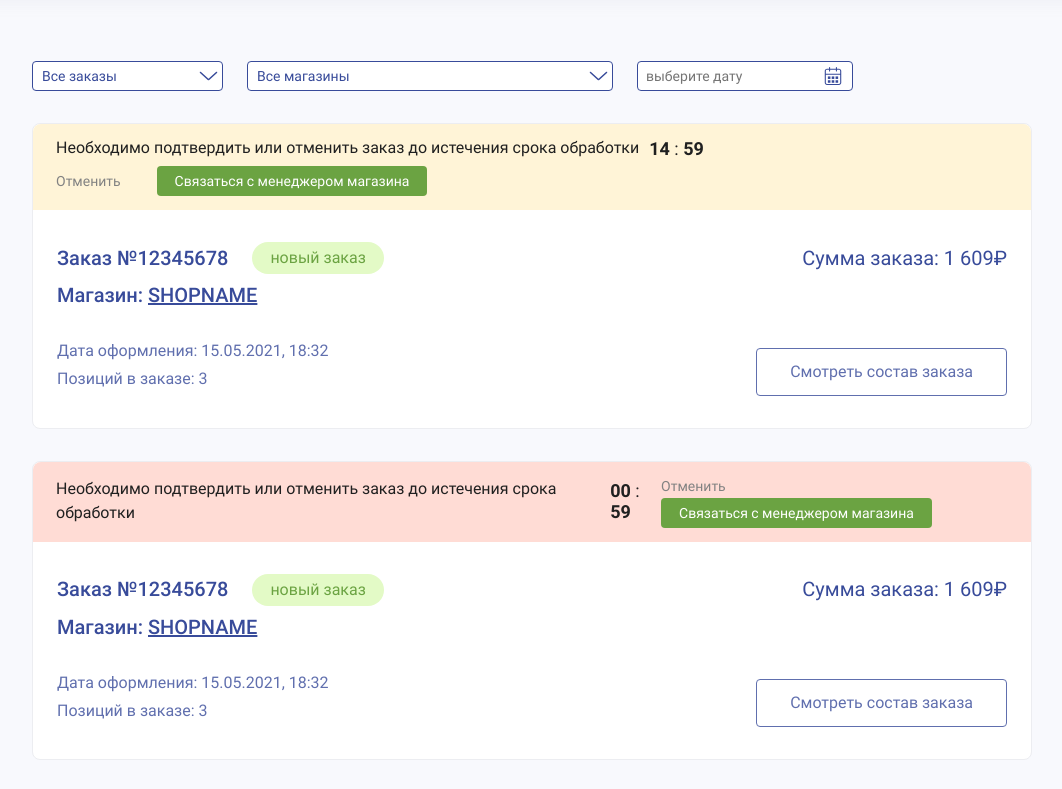
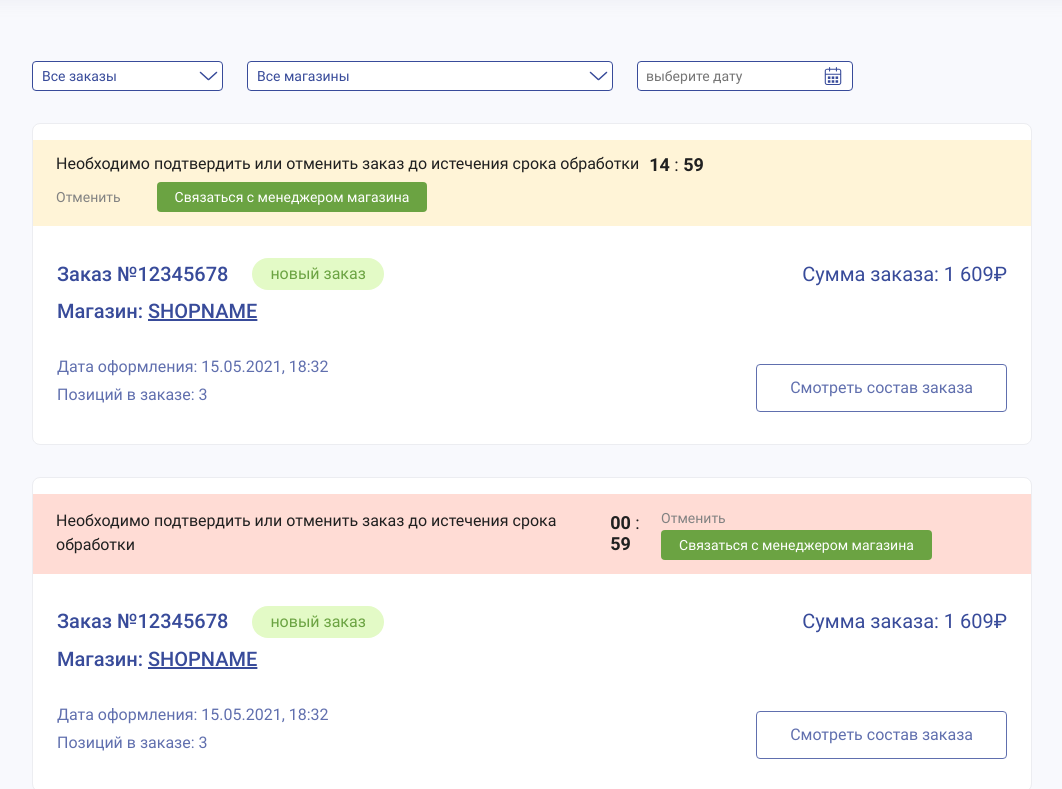
Before and after one commit to Evgeny-Mufteev/personal-area, a plain HTML site: page LK_admin.html in a window 1280 px wide. Shown: the part 123-912 px from the top of the page, without its empty margins (108-1170 px from the left). Drawn offline with Linux system fonts and the light colour scheme.

Commit message:
правки №2 по pixel perfect

```diff
--- a/LK_admin.html
+++ b/LK_admin.html
@@ -72,6 +72,7 @@
             <!--mobile-menu -->
         </header>
         <main>
+            <!-- Максимальное количество заказов на странице - 16шт на всех адаптивах -->
             <section class="orders">
                 <div class="container">
                     <h1 class="mobile-title">Все заказы</h1>
@@ -120,8 +121,8 @@
                     </div>
 
                     <div class="orders__item-wrap">
-
-                        <div class="orders__item" id="1">
+                        <!-- Если заказ не подтвержден добавляем new-->
+                        <div class="orders__item new" id="1">
                             <div class="orders__warning-wrap shop-page">
                                 <div class="orders__warning">
                                     <span class="orders__heading">Необходимо подтвердить или отменить заказ до истечения срока обработки</span>
@@ -158,7 +159,7 @@
                             </div>
                         </div>
 
-                        <div class="orders__item" id="2">
+                        <div class="orders__item new" id="2">
                             <div class="orders__warning-wrap">
                                 <div class="orders__warning">
                                     <span class="orders__heading">Необходимо подтвердить или отменить заказ до истечения срока обработки</span>
```
